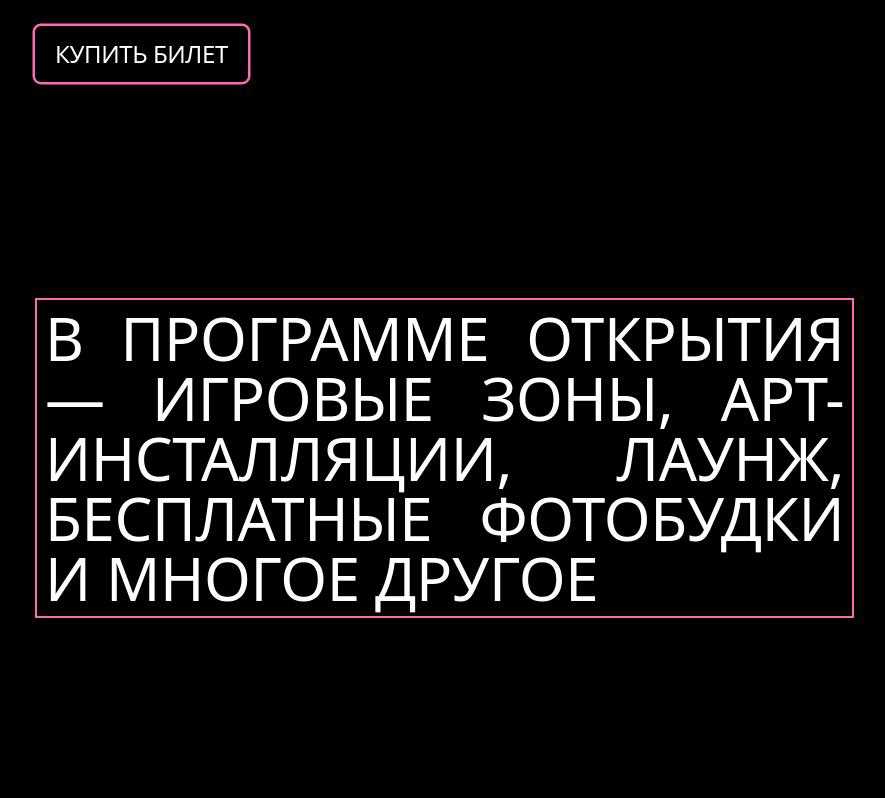
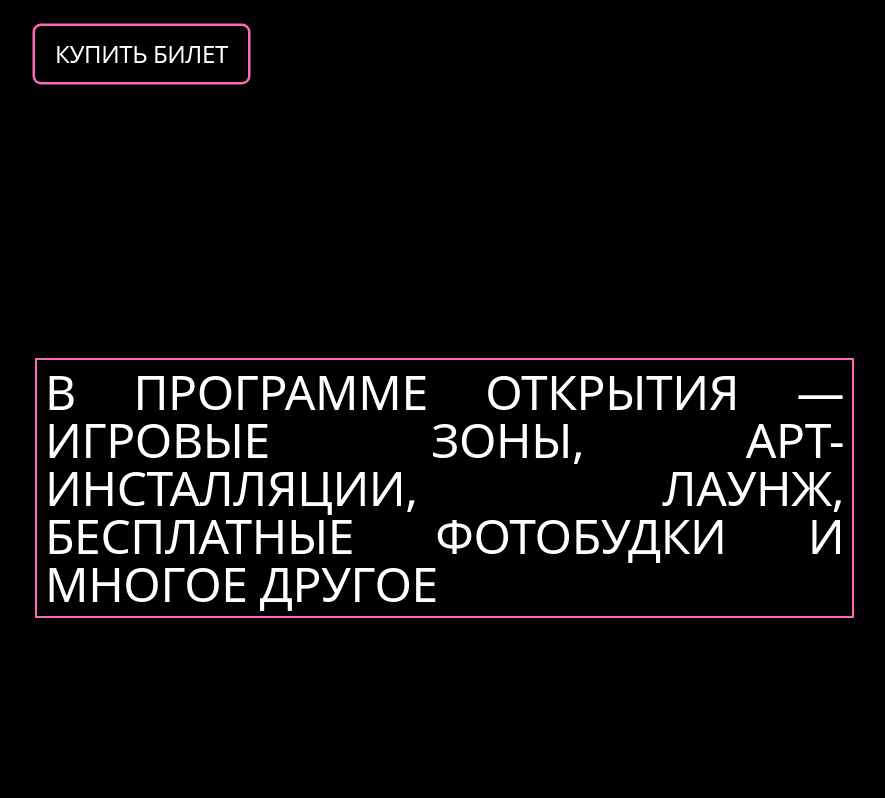
Before and after one commit to mbozhik/old-graphite, an Astro site: page / in a window 1280 px wide. Shown: the part 1714-2512 px from the top of the page, without its empty margins (93-978 px from the left). Built offline with nearby package versions, Linux system fonts and the light colour scheme; Astro itself is replaced by a stand-in of ours; no server answers; a script that the page names is missing; a small style sheet from the web is missing; a web font is replaced by a local one.

Commit message:
adaptive `Program` block

```diff
--- a/src/components/Program.astro
+++ b/src/components/Program.astro
@@ -7,12 +7,12 @@ const heightScreen = '!h-[100svh] !h-[100vh]'
 
 <section data-section="PROGRAM" class=`overflow-hidden relative my-[1.25%] bg-black text-white sm:!h-auto flex items-center justify-center ${heightScreen}`>
   <div class="z-10 sm:w-[90%] w-[80%] justify-end mt-10 h-[90%] flex flex-col py-16 sm:gap-3 text-justify uppercase tracking-tight">
-    <div class="z-[99] h-full flex flex-col justify-between">
-      <div class="w-fit">
+    <div class="z-[99] h-full flex flex-col sm:flex-col-reverse justify-between">
+      <div class="w-fit sm:mt-[5vh]">
         <Button />
       </div>
-      <div class="sm:w-[90%] w-[80%]">
-        <h2 class="p-2 text-6xl font-medium bg-black border-2 border-custom-pink sm:text-5xl w-fit">В программе открытия — игровые зоны, арт-инсталляции, лаунж, бесплатные фотобудки и многое другое</h2>
+      <div class="sm:w-[85%] w-[80%]">
+        <h2 class="p-2 sm:text-2xl xl:text-5xl text-6xl font-medium bg-black border-2 border-custom-pink w-fit">В программе открытия — игровые зоны, арт-инсталляции, лаунж, бесплатные фотобудки и многое другое</h2>
       </div>
     </div>
   </div>
```
